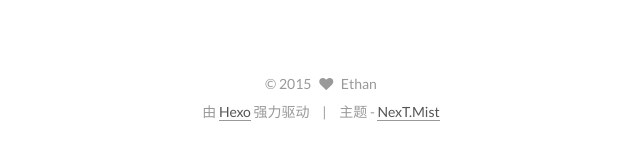
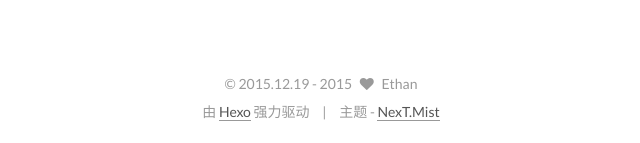
Before and after one commit to ethantech/ethantech.github.io, a plain HTML site: page 2015/12/18/first/index.html in a window 1280 px wide. Shown: the part 654-797 px from the top of the page, 319-959 px from the left. Drawn offline with Linux system fonts and the light colour scheme.

Commit message:
Site updated: 2015-12-19 15:19:53

```diff
--- a/2015/12/18/first/index.html
+++ b/2015/12/18/first/index.html
@@ -403,7 +403,7 @@
       <div class="footer-inner">
         <div class="copyright" >
 
-  &copy;
+  &copy;  2015.12.19 -
   <span itemprop="copyrightYear">2015</span>
   <span class="with-love">
     <i class="icon-next-heart fa fa-heart"></i>
```
Also changed, not shown: README.html (+1 -1 lines), about/index.html (+1 -1 lines), archives/2015/12/index.html (+1 -1 lines), archives/2015/index.html (+1 -1 lines), archives/index.html (+1 -1 lines), categories/blog/index.html (+1 -1 lines), index.html (+1 -1 lines), tags/博客，文章/index.html (+1 -1 lines).
